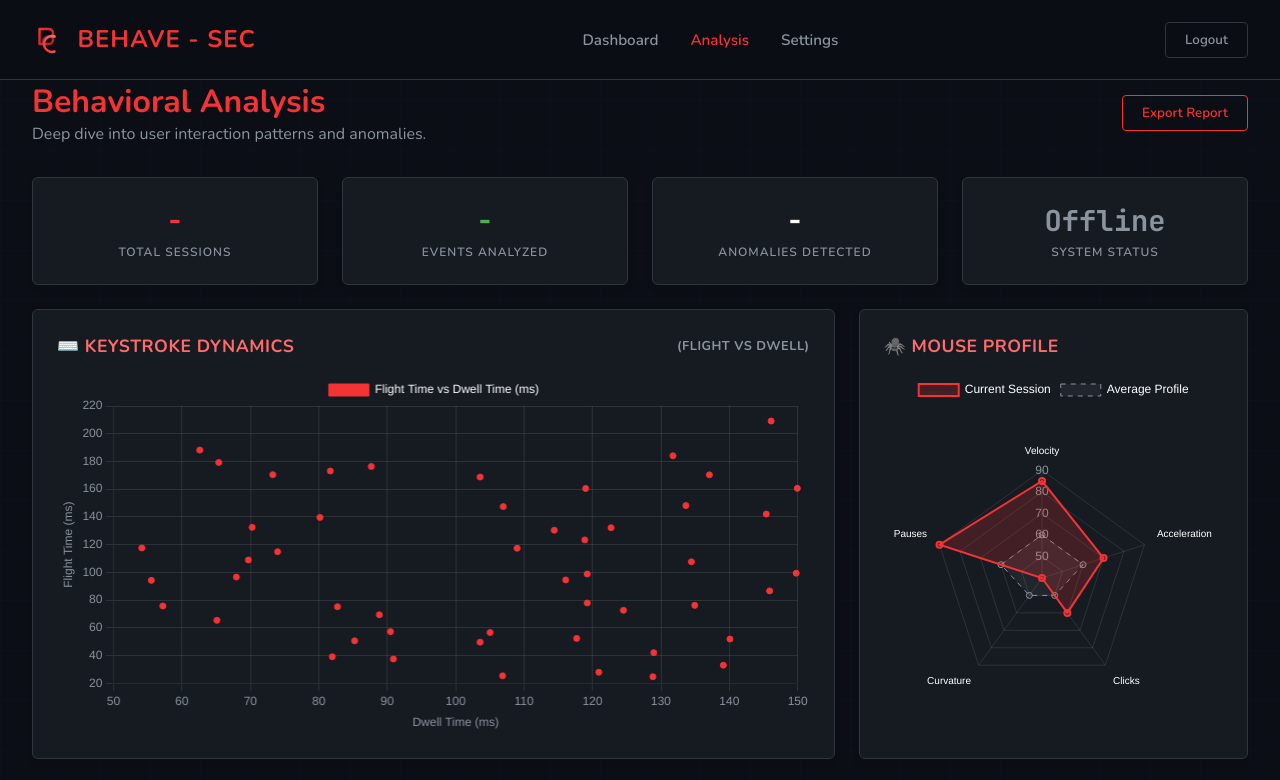
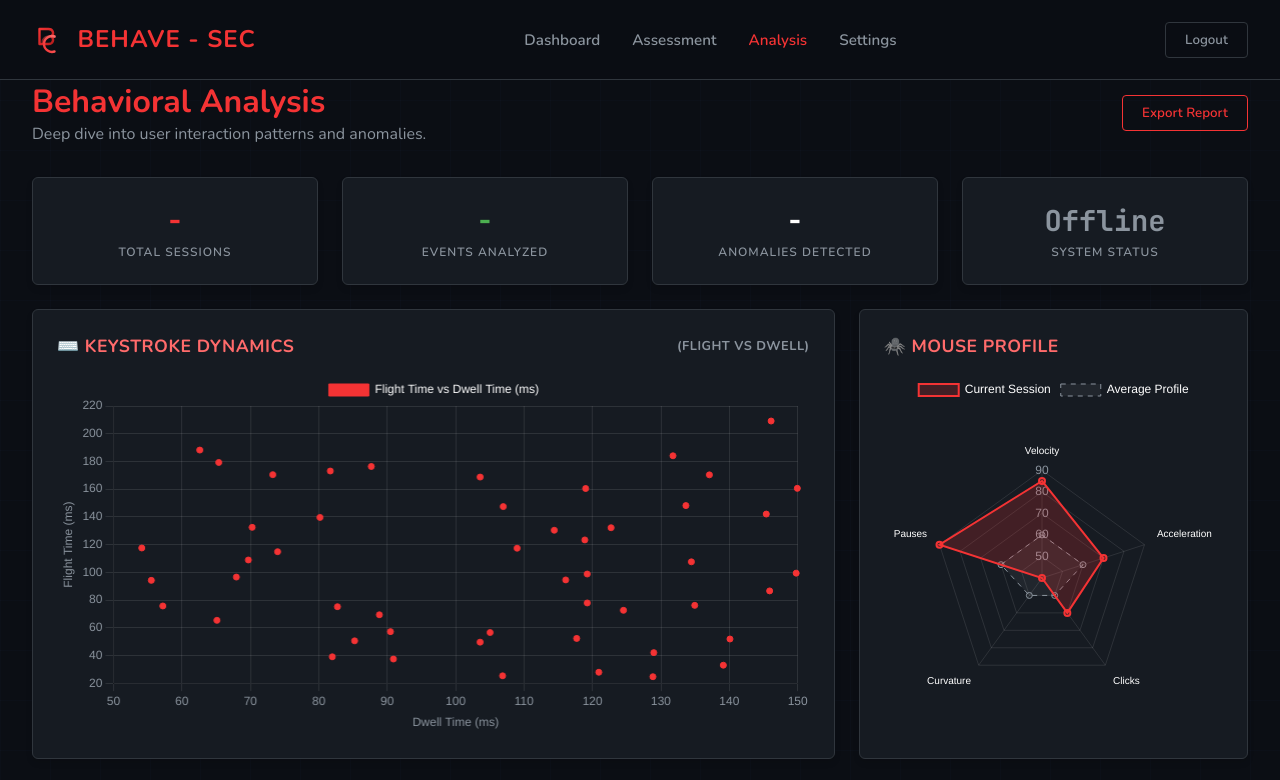
Before and after one commit to anshulupadhyay2022-creator/BEHAVE-SEC, a plain HTML site: page frontend/analysis.html in a window 1280 px wide. Shown: the top 780 px of the page. Drawn offline with nearby package versions, Linux system fonts and the light colour scheme; no server answers.

Commit message:
Added Assessment link to navigation bars

```diff
--- a/frontend/analysis.html
+++ b/frontend/analysis.html
@@ -24,6 +24,7 @@
         </div>
         <div class="nav-links">
             <a href="dashboard.html">Dashboard</a>
+            <a href="assessment-with-tracking.html">Assessment</a>
             <a href="#" class="active">Analysis</a>
             <a href="#settings">Settings</a>
         </div>
```
Also changed, not shown: frontend/dashboard.html (+1 -0 lines).
